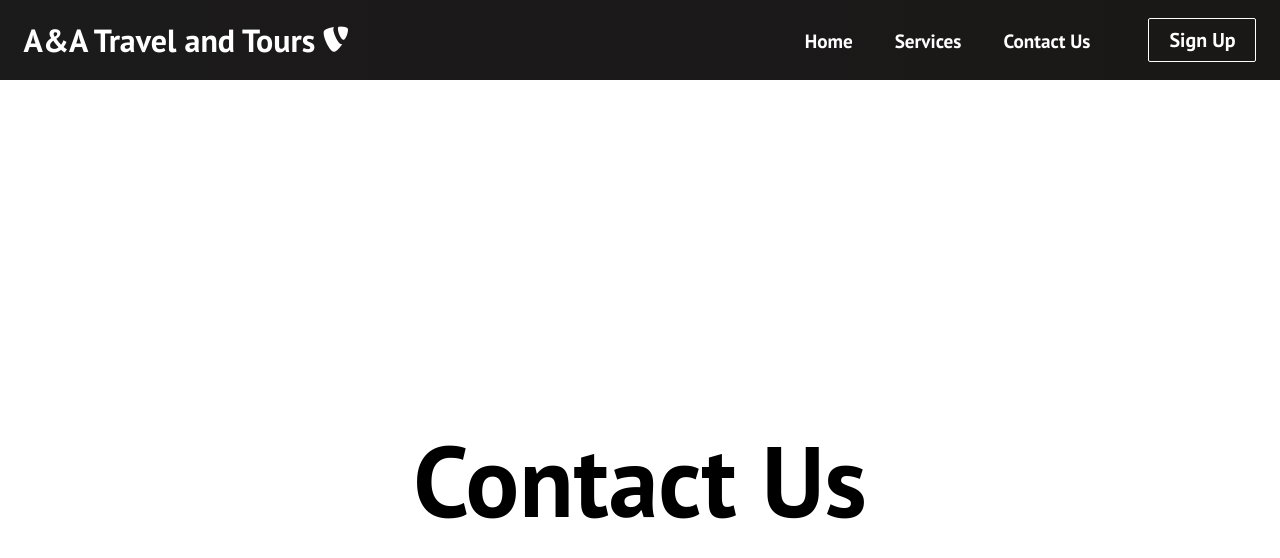
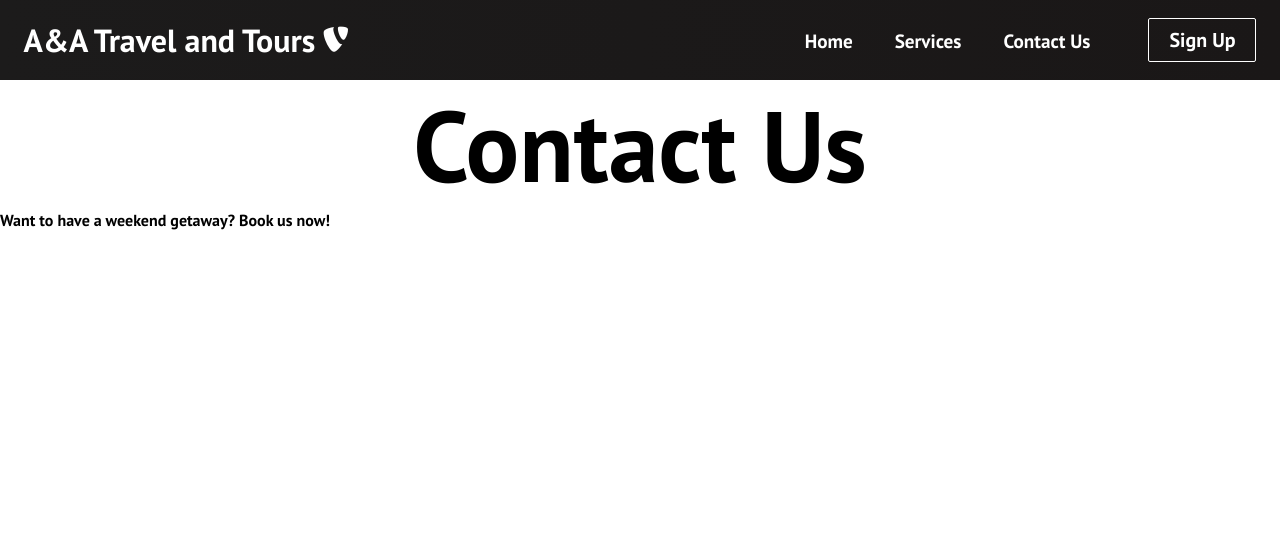
Before and after one commit to alli-son/aatraveltours, a React (Create React App) app: page /contactus in a window 1280 px wide. Shown: the top 558 px of the page. Built offline with nearby package versions, Linux system fonts and the light colour scheme.

Commit message:
initial divs for Contact Us

```diff
--- a/src/App.css
+++ b/src/App.css
@@ -7,7 +7,6 @@
 }
 
 .home,
-.contactus,
 .sign-up {
   display: flex;
   height: 100vh;
--- a/src/components/pages/contactus.js
+++ b/src/components/pages/contactus.js
@@ -4,7 +4,12 @@ import "../../App.css";
 function ContactUs() {
   return (
     <>
-      <h1 className="contactus">Contact Us</h1>
+      <div>
+        <h1 className="contactus">Contact Us</h1>
+        <div>
+          <p>Want to have a weekend getaway? Book us now!</p>
+        </div>
+      </div>
     </>
   );
 }
```
